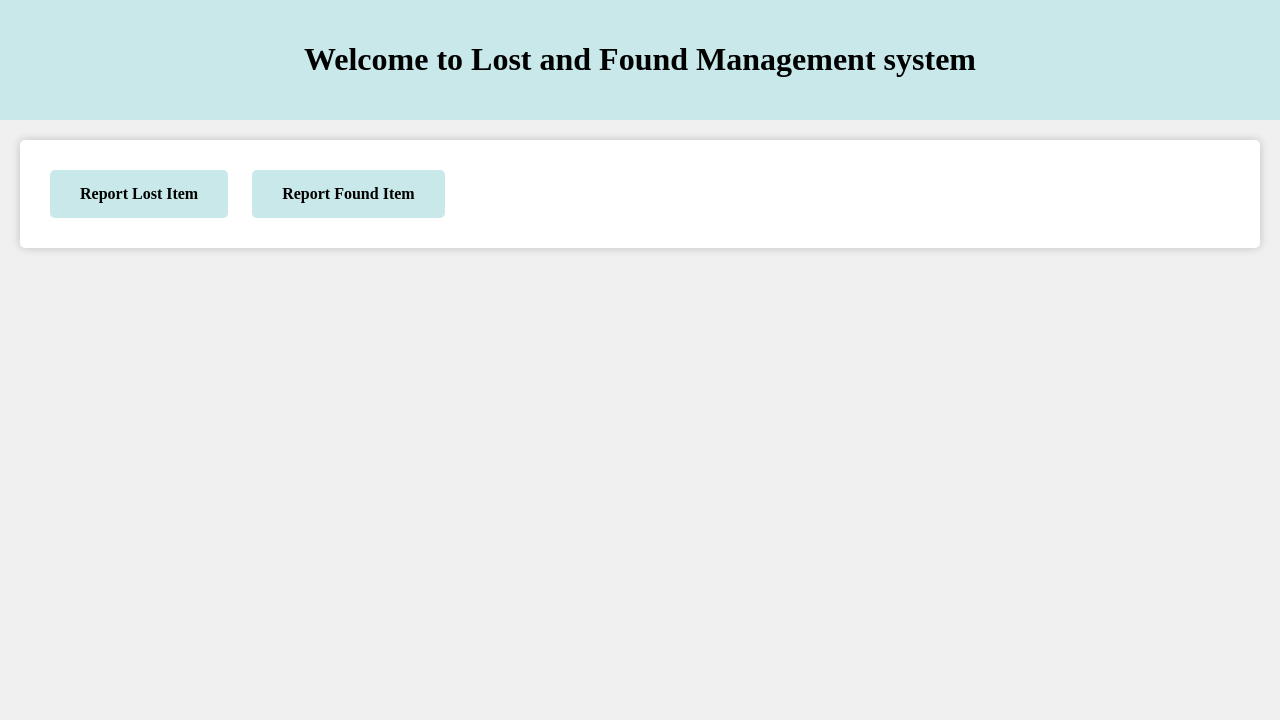
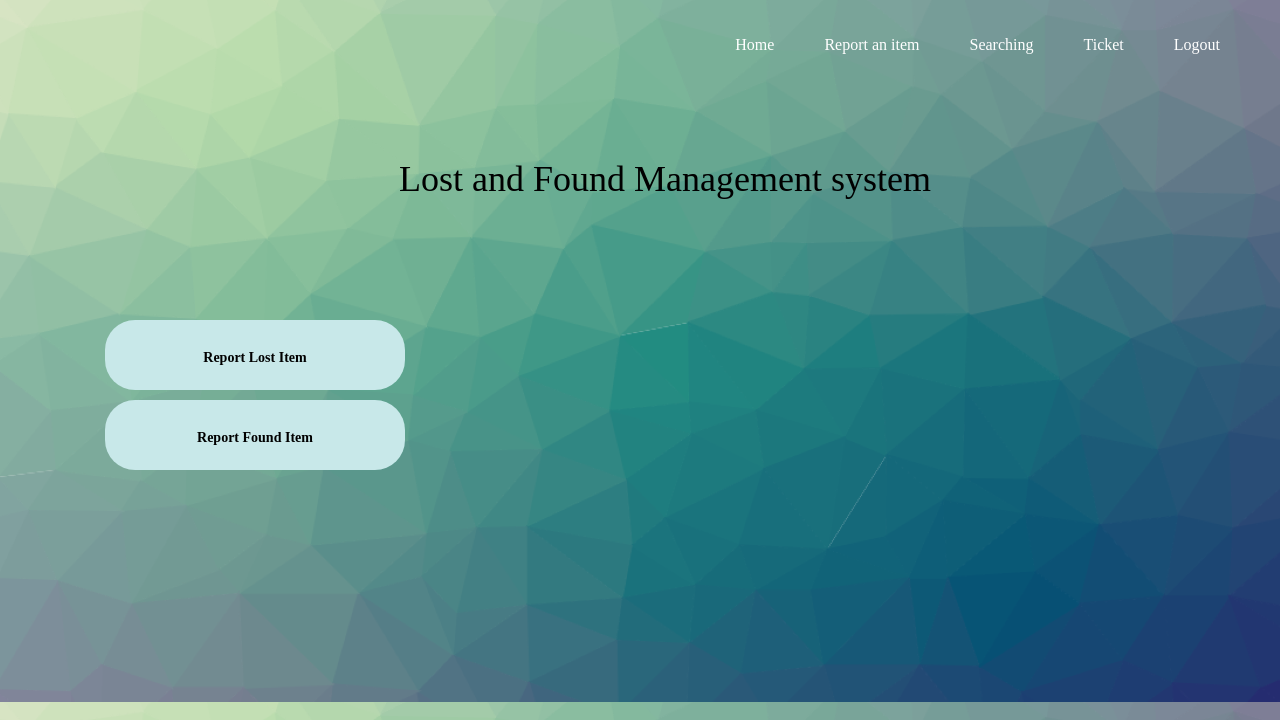
Before and after one commit to Sarayu-T/Recovery-Point, a Django app: page / in a window 1280 px wide. Shown: the top 720 px of the page. Run offline with Django 4.2, Linux system fonts and the light colour scheme; some libraries are stand-ins or nearby versions.

Commit message:
Updated & tested views.py for report fn

```diff
--- a/myapp/views.py
+++ b/myapp/views.py
@@ -1,6 +1,8 @@
 from django.shortcuts import redirect, render
 from myapp.models import LostItemDetails, FoundItemDetails
 from django.utils import timezone
+from django.http import HttpResponse
+from django.contrib import messages
 
 def home(request):
     return render(request, 'home.html')
@@ -11,12 +13,14 @@ def afterReport(request):
 def report_lost_item(request):
     if request.method == 'POST':
         print("Received POST request")  # Check if the view is getting the POST request
-
-        print(request.POST)  # Print the submitted data
-        if request.POST.get('item_name') and request.POST.get('category') and request.POST.get('description'):
-
+        print("Submissted data:", request.POST)  # Print the submitted data
+        if (
+            request.POST.get('item_name')
+            and request.POST.get('category')
+            and request.POST.get('description')
+            and request.POST.get('location_lost')
+        ):
             item = LostItemDetails()
-
             item.item_name = request.POST.get('item_name')
             item.category = request.POST.get('category')
             item.description = request.POST.get('description')
@@ -27,31 +31,43 @@ def report_lost_item(request):
             else:
                 item.datetime = timezone.now()  # Set current datetime if none is provided
 
-            if len(request.FILES) != 0:
-                item.item_image = request.FILES['item_image']
+            if 'item_image' in request.FILES:
+                img = request.FILES['item_image']
+                file_extension = img.name.split('.')[-1].lower()
 
+                if file_extension in ['jpg', 'jpeg', 'png']:
+                    try:
+                        item.item_image = img
+                    except Exception as e:
+                        return HttpResponse(f"Invalid image: {e}")
+
+                else:
+                    error_message = 'Please upload only image files.'
+                    return render(request, 'report_lost_item.html', {'error_message': error_message})
             try:
                 item.save()
+                messages.success(request, "Your report has been submitted!")
+                return redirect('afterReport')
             except Exception as e:
-                print("Error saving item:", e)
-                #messages.error(request, "Error saving item: {}".format(e))
-            return redirect('afterReport')
+                messages.error(request, f"Error saving item: {e}")
+                return HttpResponse(f"Error saving item: {e}")
         else:
             print("Missing required fields")  # Check if any required fields are missing
             return redirect('report_lost_item')
     else:
-        return render(request, 'report_lost_item.html')
-
+        return render(request, 'report_lost_item.html', {'error_message': 'Item Details not recieved properly.'})
 
 def report_found_item(request):
     if request.method == 'POST':
         print("Received POST request")  # Check if the view is getting the POST request
-
-        print(request.POST)  # Print the submitted data
-        if request.POST.get('item_name') and request.POST.get('category') and request.POST.get('description'):
-
+        print("Submissted data:", request.POST)  # Print the submitted data
+        if (
+            request.POST.get('item_name')
+            and request.POST.get('category')
+            and request.POST.get('description')
+            and request.POST.get('location_found')
+        ):
             item = FoundItemDetails()
-
             item.item_name = request.POST.get('item_name')
             item.category = request.POST.get('category')
             item.description = request.POST.get('description')
@@ -62,17 +78,27 @@ def report_found_item(request):
             else:
                 item.datetime = timezone.now()  # Set current datetime if none is provided
 
-            if len(request.FILES) != 0:
-                item.item_image = request.FILES['item_image']
+            if 'item_image' in request.FILES:
+                img = request.FILES['item_image']
+                file_extension = img.name.split('.')[-1].lower()
 
+                if file_extension in ['jpg', 'jpeg', 'png']:
+                    try:
+                        item.item_image = img
+                    except Exception as e:
+                        return HttpResponse(f"Invalid image: {e}")
+                else:
+                    error_message = 'Please upload only image files.'
+                    return render(request, 'report_found_item.html', {'error_message': error_message})
             try:
                 item.save()
+                messages.success(request, "Your report has been submitted!")
+                return redirect('afterReport')
             except Exception as e:
-                print("Error saving item:", e)
-                #messages.error(request, "Error saving item: {}".format(e))
-            return redirect('afterReport')
+                messages.error(request, f"Error saving item: {e}")
+                return HttpResponse(f"Error saving item: {e}")
         else:
             print("Missing required fields")  # Check if any required fields are missing
             return redirect('report_found_item')
     else:
-        return render(request, 'report_found_item.html')
+        return render(request, 'report_found_item.html', {'error_message': 'Item Details not recieved properly.'})
--- a/templates/home.html
+++ b/templates/home.html
@@ -3,33 +3,40 @@
 <head>
     <meta charset="UTF-8">
     <meta name="viewport" content="width=device-width, initial-scale=1.0">
+    <link rel="stylesheet" href="https://maxcdn.bootstrapcdn.com/bootstrap/3.4.1/css/bootstrap.min.css">
+    <link rel="stylesheet" href="https://cdnjs.cloudflare.com/ajax/libs/font-awesome/4.7.0/css/font-awesome.min.css">
     <title>Lost and Found</title>
     <style>
         body {
             font-family: 'Times New Roman', sans-serif;
             background-color: #f0f0f0;
-            margin: 0;
-            padding: 0;
+            background-image: url("../static/images/background.png");
+            padding-left:50px;
         }
 
         .header {
-            background-color: #c8e8e9;
+
             color: #000;
-            padding: 20px;
+            padding-top: 40px;
+            padding-bottom: 100px;
             text-align: center;
+            font-weight: 900;
+            display: block;
         }
 
-        .container {
-            margin: 20px;
+        /*.container {
+
             padding: 20px;
-            background-color: #fff;
             border-radius: 5px;
             box-shadow: 0 0 10px rgba(0, 0, 0, 0.2);
-        }
+            align-items: center;
+            width: 800px;
+            padding-left: 200px;
+        }*/
 
         .button {
             display: inline-block;
-            padding: 15px 30px;
+            padding:15px;
             background-color: #c8e8e9;
             color: #000;
             text-decoration: none;
@@ -38,6 +45,13 @@
             margin: 10px;
             cursor: pointer;
             transition: background-color 0.3s;
+            border-radius: 30px;
+            width: 300px;
+            display: flex;
+            align-content: center;
+            justify-content: center;
+            padding-top: 28px;
+            height: 70px;
         }
 
         .button:hover {
@@ -48,17 +62,135 @@
             font-size: 18px;
             margin: 20px;
         }
+        img{
+            height: 30px;
+            padding: 0px;
+        }
+        .navbar-brand{
+            background-color: #fff;
+        }
+        .active:hover{
+            background-color: white;
+        }
+        #report_lost{
+            float: left;
+            margin-left: 90px;
+        }
+        #report_found{
+            float: right;
+            margin-right: 200px;
+        }
+
+        h1{
+            padding-top: 100px;
+        }
+
+.navbar {
+    position: fixed;
+    transition: 1s;
+}
+
+.navbar-brand {
+    color: #fff;
+    font-size: 45px;
+    font-family: Germania;
+    cursor: pointer;
+}
+
+.icon-bar {
+    background-color: #000;
+
+}
+
+.nav {
+    font-family: Lithos Pro;
+    color: #fff;
+    padding: 10px 20px;
+}
+
+.nav li {
+    padding: 10px;
+    cursor: pointer;
+    font-size: 16px;
+}
+
+a{
+    color:#fff;
+    margin: 0px;
+}
+
+.nav li:after {
+    content: '';
+    display: block;
+    border-bottom: 2px solid #38fd07;
+    transform: scaleX(0);
+    transition: .2s ease-in-out;
+}
+
+.nav li:hover:after {
+    transform: scaleX(1);
+}
+
+
+body::-webkit-scrollbar-track {
+    -webkit-box-shadow: inset 0 0 6px rgba(0, 0, 0, 0.3);
+
+}
+
+body::-webkit-scrollbar {
+    width: 14px;
+}
+
+body::-webkit-scrollbar-thumb {
+
+    -webkit-box-shadow: inset 0 0 6px rgba(0, 0, 0, .5);
+    background: #501e27;
+}
+
+@media(max-width: 720px) {
+    body {
+        background-size: 100% 100%;
+    }
+
+    .navbar-collapse {
+        background: #501e27;
+    }
+
+    .para {
+        min-height: 800px;
+    }
+}
+
     </style>
 </head>
 <body>
+    <div class="navbar navbar-fixed-top container-fluid" id="navbar">
+        <div class="navbar-header">
+            <button type="button" class="navbar-toggle navbar-default" data-toggle="collapse" data-target="#myNavbar">
+                <span class="icon-bar"></span>
+                <span class="icon-bar"></span>
+                <span class="icon-bar"></span>
+            </button>
+        </div>
+        <div class="collapse navbar-right navbar-collapse" id="myNavbar">
+            <ul class="nav navbar-nav">
+                <li><a href="{% url 'home' %}">Home</a></li>
+                <li><a href="{%url 'afterReport'%}">Report an item</a></li>
+                <li><a href="{%url 'searching'%}">Searching</a></li>
+                <li><a href="{% url 'ticket' %}">Ticket</a></li>
+                <li><a href="">Logout</a></li>
+            </ul>
+        </div>
+    </div>
     <div class="header">
-        <h1>Welcome to Lost and Found Management system</h1>
+        <h1>Lost and Found Management system</h1>
     </div>
     <div class="container">
 
         <a href="{% url 'report_lost_item' %}" class="button">Report Lost Item</a>
         <a href="{% url 'report_found_item' %}" class="button">Report Found Item</a>
 
+
     </div>
 </body>
 </html>
```
Also changed, not shown: static/images/background.png (added).
